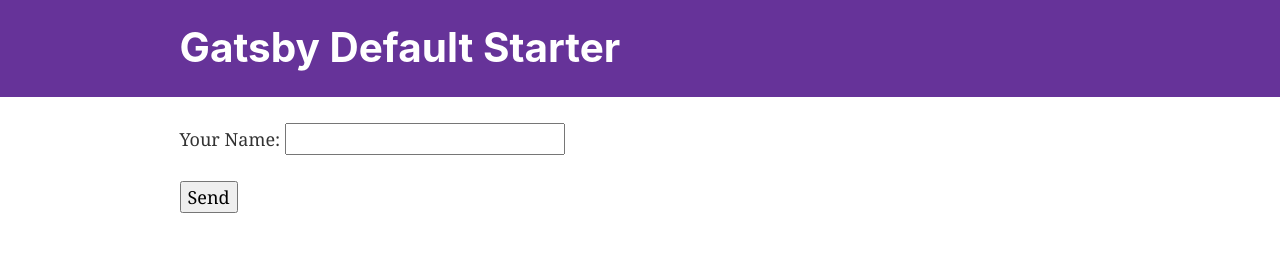
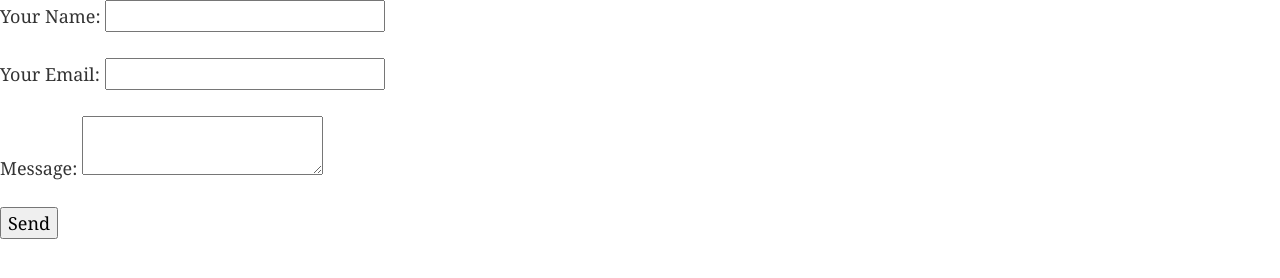
Before and after one commit to ujvaljoshi/netlify-form-demo, a Gatsby site: page / in a window 1280 px wide. Built offline with nearby package versions, Linux system fonts and the light colour scheme; Gatsby itself is replaced by a stand-in of ours.

Commit message:
Created form for stateful form

```diff
--- a/src/pages/index.js
+++ b/src/pages/index.js
@@ -3,54 +3,72 @@
 
 import Layout from '../components/layout'
 
-function encode(data) {
+const encode = data => {
   return Object.keys(data)
     .map(key => encodeURIComponent(key) + '=' + encodeURIComponent(data[key]))
     .join('&')
 }
 
 class IndexPage extends React.Component {
-  handleChange = e => {
-    this.setState({ [e.target.name]: e.target.value })
+  constructor(props) {
+    super(props)
+    this.state = { name: '', email: '', message: '' }
   }
 
   handleSubmit = e => {
-    e.preventDefault()
-    const form = e.target
     fetch('/', {
       method: 'POST',
       headers: { 'Content-Type': 'application/x-www-form-urlencoded' },
-      body: encode({
-        'form-name': form.getAttribute('name'),
-        ...this.state,
-      }),
+      body: encode({ 'form-name': 'contact', ...this.state }),
     })
-      .then(() => navigateTo(form.getAttribute('action')))
+      .then(() => alert('Success!'))
       .catch(error => alert(error))
+
+    e.preventDefault()
   }
 
+  handleChange = e => this.setState({ [e.target.name]: e.target.value })
+
   render() {
+    const { name, email, message } = this.state
     return (
-      <Layout>
-        <form
-          name="contact"
-          method="post"
-          data-netlify="true"
-          data-netlify-honeypot="bot-field"
-        >
+      <form onSubmit={this.handleSubmit}>
         <p>
           <label>
-              Your Name: <input type="text" name="name" />
+            Your Name:{' '}
+            <input
+              type="text"
+              name="name"
+              value={name}
+              onChange={this.handleChange}
+            />
           </label>
         </p>
         <p>
-            <input type="hidden" name="form-name" value="contact" />
+          <label>
+            Your Email:{' '}
+            <input
+              type="email"
+              name="email"
+              value={email}
+              onChange={this.handleChange}
+            />
+          </label>
+        </p>
+        <p>
+          <label>
+            Message:{' '}
+            <textarea
+              name="message"
+              value={message}
+              onChange={this.handleChange}
+            />
+          </label>
         </p>
         <p>
           <button type="submit">Send</button>
         </p>
       </form>
-      </Layout>
     )
   }
 }
```
Lines whose indentation alone changed are shown as unchanged.
